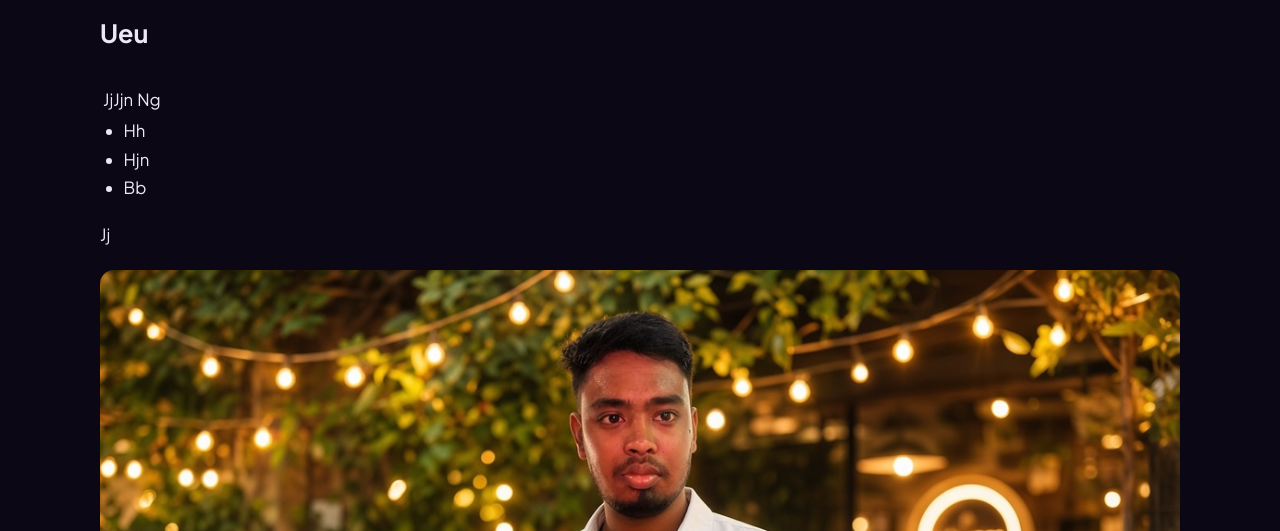
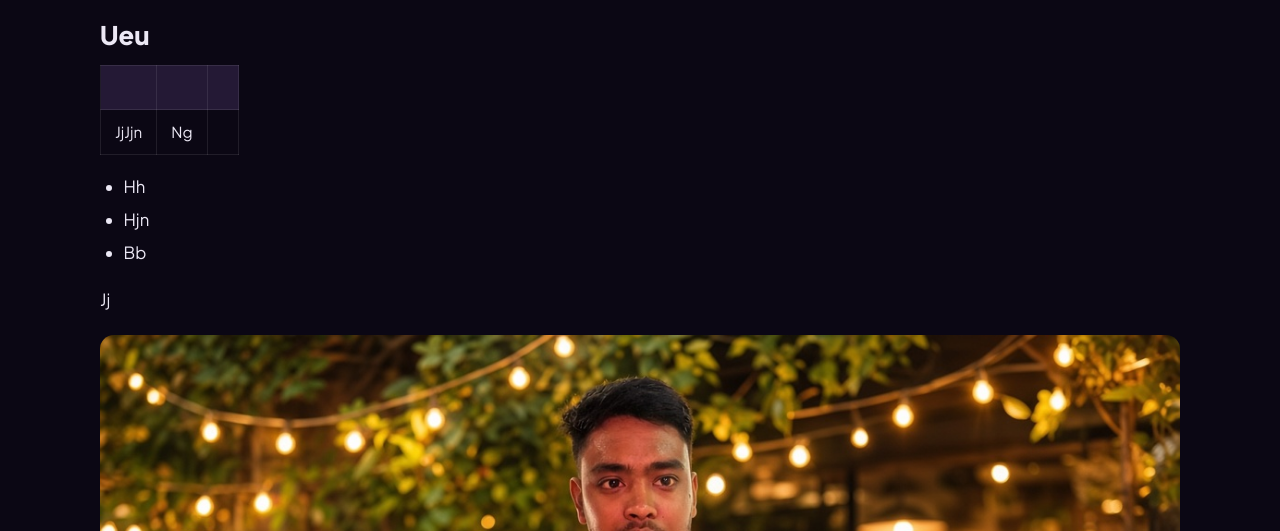
Before and after one commit to tropelon/Ponzile, a Jekyll site: the page built from _posts/2026-11-05-20261105-182254.md, in a window 1280 px wide and 1400 px high, scrolled down 1466 px. Shown: the part 869-1400 px from the top of the window. Built offline with Jekyll 4.4.1, drawn with Linux system fonts in a browser that asks for light colours; our own code applies the rules of GitHub Pages for plain Markdown files.

Commit message:
Update style.css

```diff
--- a/assets/css/style.css
+++ b/assets/css/style.css
@@ -79,3 +79,23 @@ select option{background:#171028}
 .socials a{padding:6px 14px;border:1px solid var(--line);border-radius:999px;background:rgba(255,255,255,.04);transition:border-color .2s,color .2s}
 .socials a:hover{color:#fff;border-color:var(--accent)}
 @media (prefers-reduced-motion:reduce){*{transition:none!important;scroll-behavior:auto!important}}
+
+/* পোস্টের ভেতরের হেডিং, টেবিল, কোড */
+.post-body h1,.post-body h2,.post-body h3,.post-body h4{margin:1.6em 0 .5em;font-weight:800;line-height:1.3;overflow-wrap:anywhere}
+.post-body h1{font-size:1.6rem}
+.post-body h2{font-size:1.4rem}
+.post-body h3{font-size:1.2rem}
+.post-body h4{font-size:1.05rem;color:var(--muted)}
+.post-body>:first-child{margin-top:0}
+.post-body strong{font-weight:800}
+.post-body li{margin:.25em 0}
+.post-body li>ul,.post-body li>ol{margin:.3em 0 .3em}
+.post-body hr{border:0;height:1px;background:var(--line);margin:1.8em 0}
+.post-body table{display:block;max-width:100%;overflow-x:auto;border-collapse:collapse;margin:0 0 1.2em;font-size:.95rem;-webkit-overflow-scrolling:touch}
+.post-body th,.post-body td{padding:9px 14px;border:1px solid var(--line);text-align:left;vertical-align:top}
+.post-body th{background:rgba(192,132,252,.14);font-weight:700;white-space:nowrap}
+.post-body tbody tr:nth-child(even){background:rgba(255,255,255,.03)}
+.post-body code{font-family:ui-monospace,SFMono-Regular,Menlo,Consolas,monospace;font-size:.9em;padding:2px 6px;border-radius:6px;background:rgba(255,255,255,.08)}
+.post-body pre{margin:0 0 1.2em;padding:14px 16px;overflow-x:auto;border:1px solid var(--line);border-radius:12px;background:rgba(0,0,0,.35);line-height:1.55}
+.post-body pre code{padding:0;background:none;font-size:.88rem}
+.post-body blockquote p:last-child{margin-bottom:0}
```
